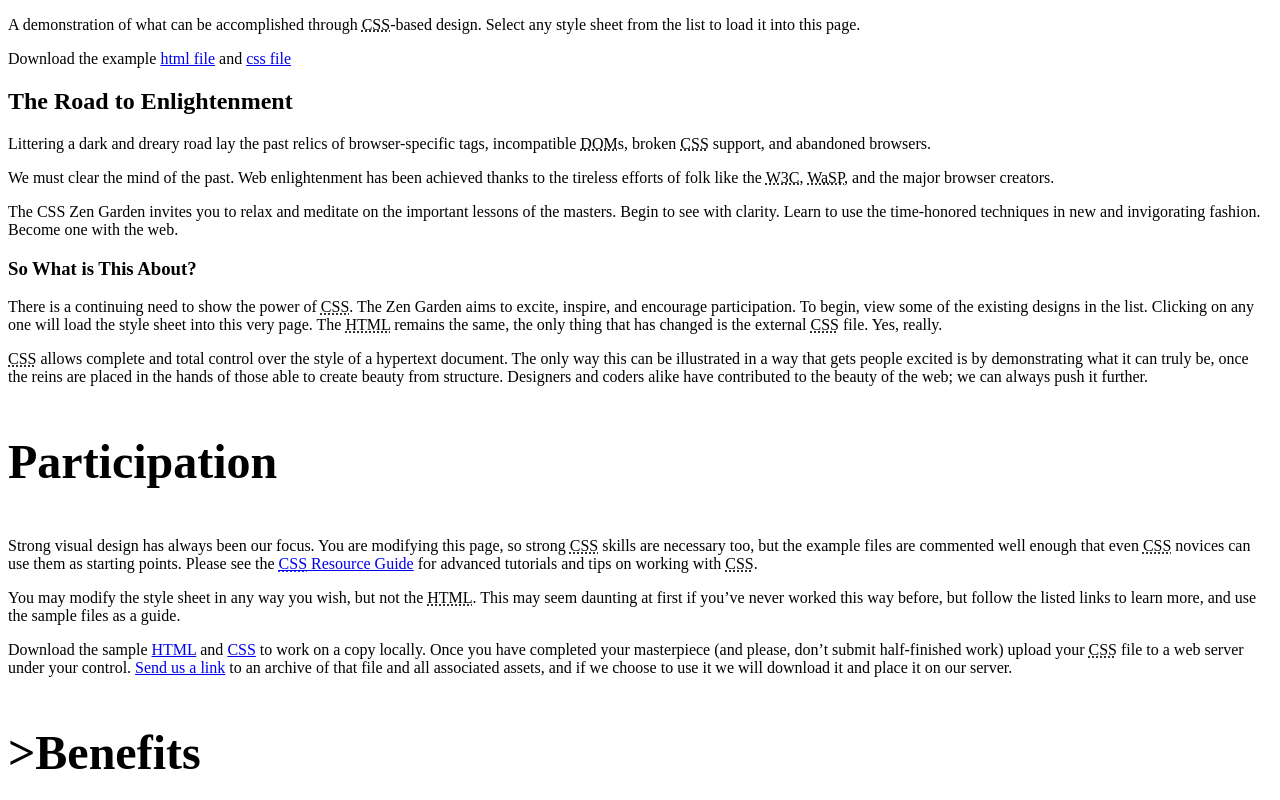
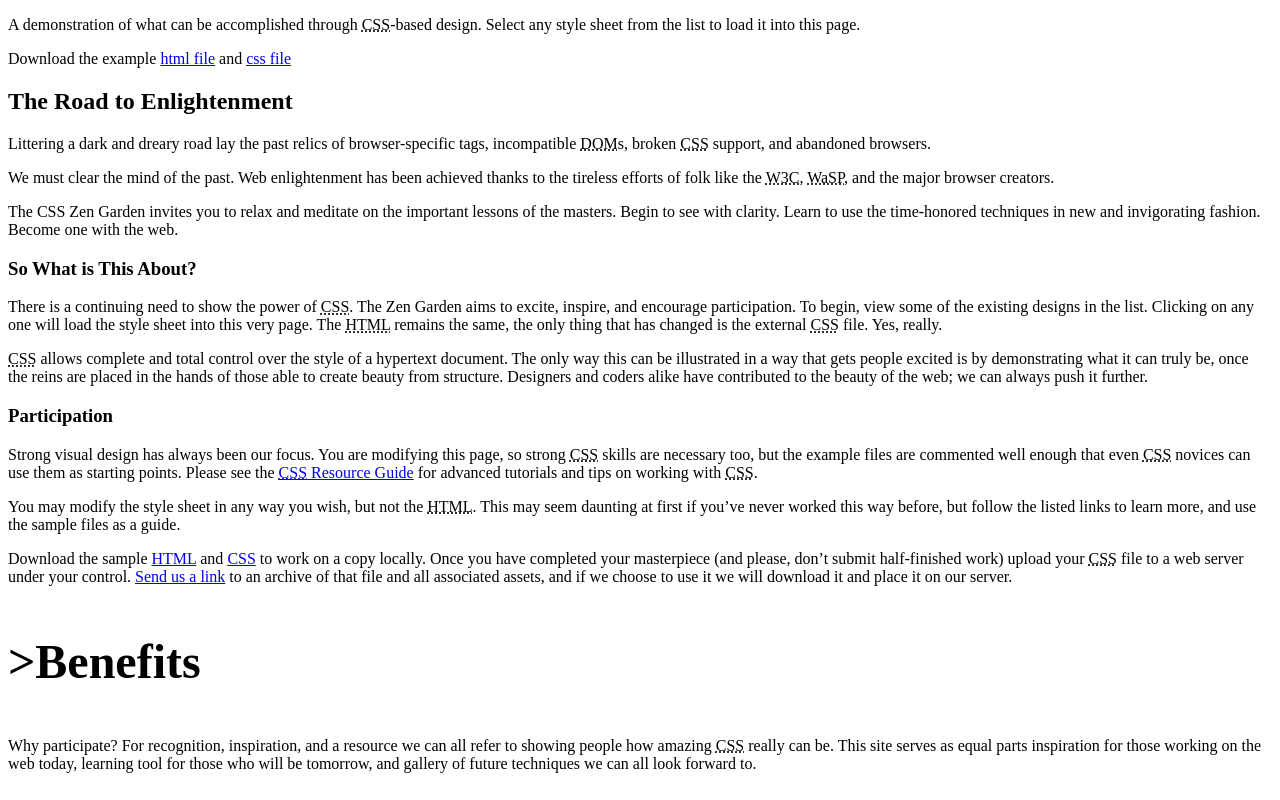
Before and after one commit to SchoolOfCode/w2_git-branching-practice-shola-and-claudiu, a plain HTML site: page index.html in a window 1280 px wide. Shown: the top 800 px of the page. Drawn offline with Linux system fonts and the light colour scheme.

Commit message:
newcorrection

```diff
--- a/index.html
+++ b/index.html
@@ -78,7 +78,7 @@
         </div>
 
         <div class="participation" id="zen-participation" role="article">
-          <p style="font-size: 48px; font-weight: bold;">Participation</p>
+          <h3>Participation</h3>
           <p>
             Strong visual design has always been our focus. You are modifying
             this page, so strong
@@ -140,8 +140,7 @@
           <p>
             Where possible, we would like to see mostly
             <abbr title="Cascading Style Sheets, levels 1 and 2"
-              >CSS 1 &amp; 2</abbr
-            >
+              >CSS 1 &amp; 2</abbr>
             usage.
             <abbr title="Cascading Style Sheets, levels 3 and 4"
               >CSS 3 &amp; 4</abbr
```
